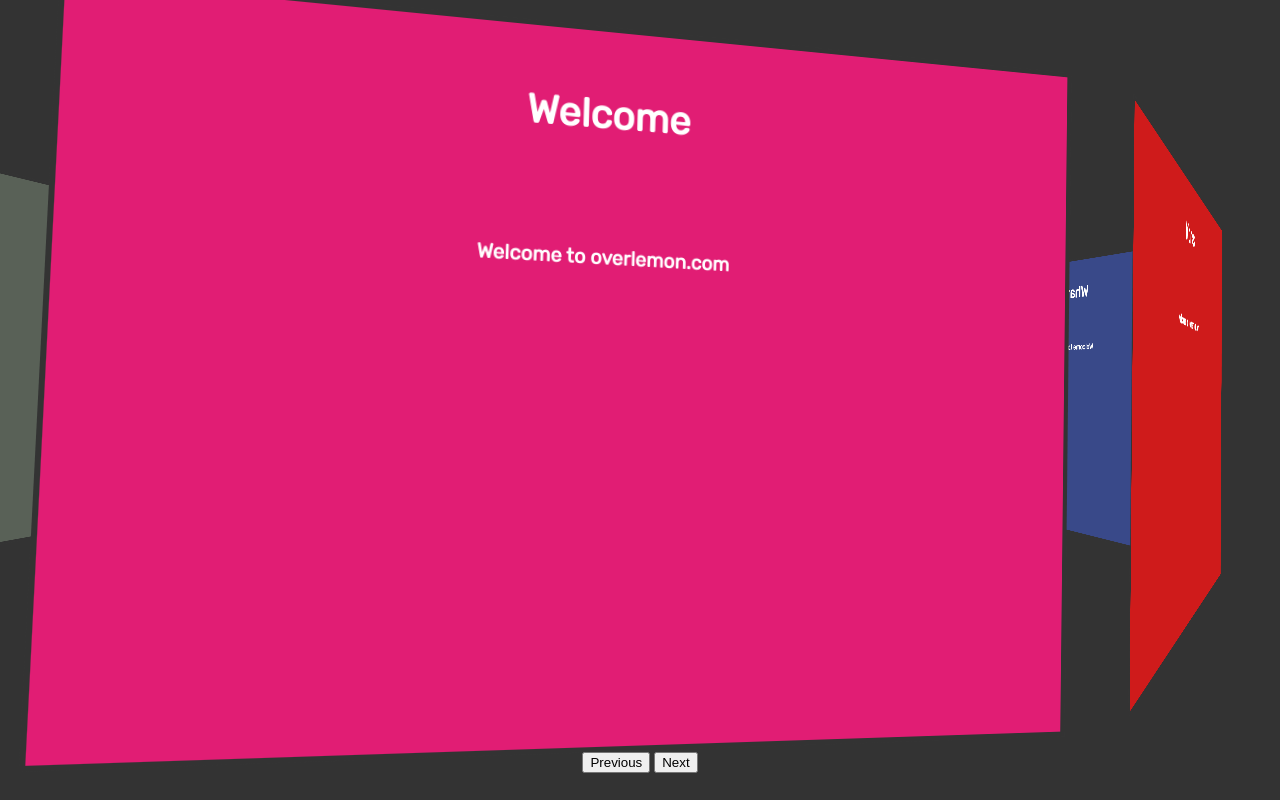
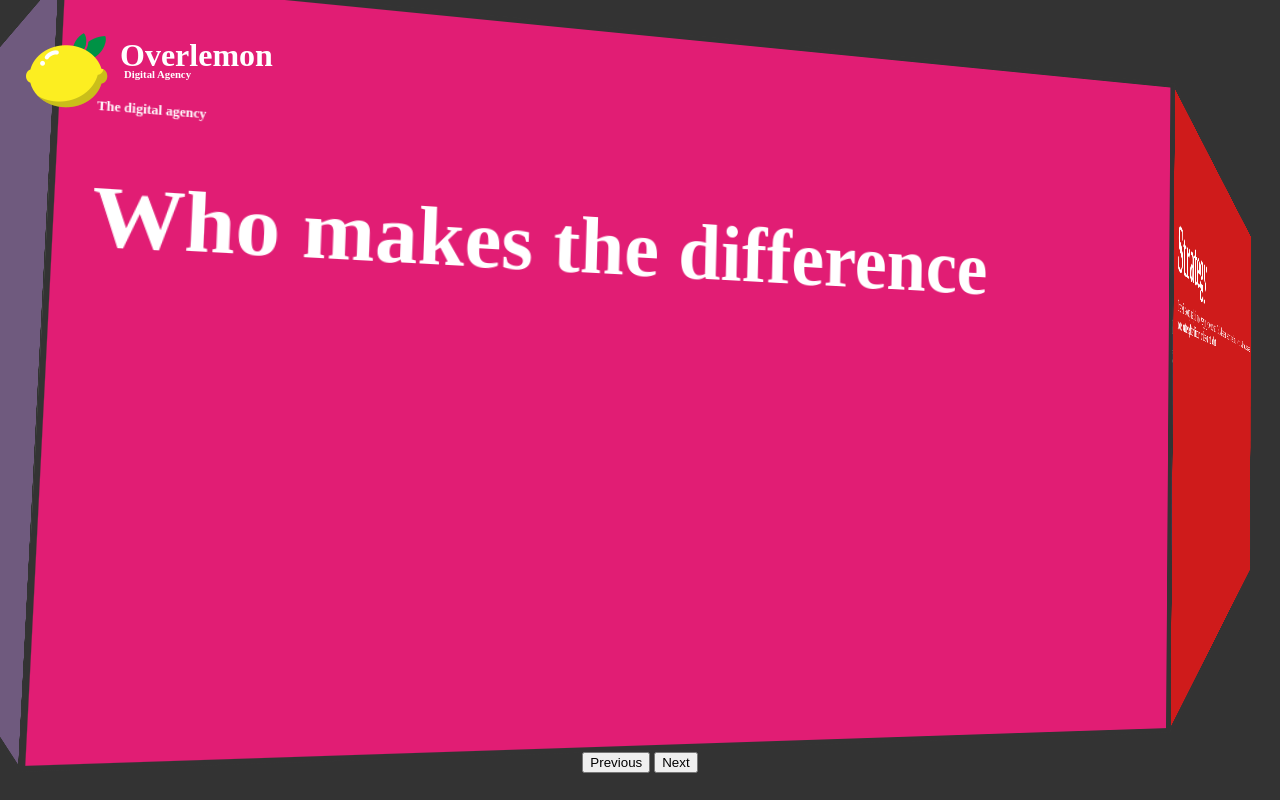
Before and after one commit to liebsen/overlemon, a plain HTML site: page public/index.html in a window 1280 px wide. Drawn offline with Linux system fonts and the light colour scheme; a web font is replaced by a local one.

Commit message:
General layout

```diff
--- a/public/css/scene.css
+++ b/public/css/scene.css
@@ -4,8 +4,33 @@
   font-family: sans-serif;
   text-align: center;
   overflow: hidden;
-  font-family: 'Rubik';
+  font-family: 'Coustard';
   background-color: #333;
+  color: white;
+}
+
+.logo {
+  position: absolute;
+  z-index: 10;
+  top: 1rem;
+  left: 1rem;
+  width: 300px;
+  height: 100px;
+  background-image: url(/img/monogram.png);
+  background-repeat: no-repeat;
+}
+
+.logo h1 {
+  text-align: left;
+  margin-left: 6.5rem;
+  margin-bottom: 0;
+}
+
+.logo h6 {
+  text-align: left;
+  margin-left: 6.75rem;
+  margin-top: 0;
+  line-height: 0;
 }
 
 .scene {
@@ -29,28 +54,39 @@
 
 .carousel__cell {
   position: absolute;
-  width: 80vw;
+  padding: 2rem;
+  padding-top: 5rem;
+  width: 90vw;
   height: 90vh;
   left: 10px;
   top: 10px;
   border: 5px solid #333;
-  line-height: 116px;
-  font-size: 20px;
+  font-size: 18px;
   font-weight: bold;
   color: white;
-  text-align: center;
+  text-align: left;
   transition: transform 1s, opacity 1s;
 }
 
-.carousel__cell:nth-child(9n+1) { background: #e11d74; }
-.carousel__cell:nth-child(9n+2) { background: #cf1b1b; }
-.carousel__cell:nth-child(9n+3) { background: #394989; }
-.carousel__cell:nth-child(9n+4) { background: #2b580c; }
-.carousel__cell:nth-child(9n+5) { background: #3b6978; }
-.carousel__cell:nth-child(9n+6) { background: #596157; }
-.carousel__cell:nth-child(9n+7) { background: #6f5a7e; }
-.carousel__cell:nth-child(9n+8) { background: #5b5656; }
-.carousel__cell:nth-child(9n+0) { background: #3e206d; }
+.carousel__cell h1 {
+  font-size: 5rem;
+  margin-bottom: 0.5rem;
+  line-height: 1;
+}
+
+.carousel__cell p {
+  font-weight: 200;
+}
+
+.carousel__cell:nth-child(9n+1) { background-color: #e11d74; }
+.carousel__cell:nth-child(9n+2) { background-color: #cf1b1b; }
+.carousel__cell:nth-child(9n+3) { background-color: #394989; }
+.carousel__cell:nth-child(9n+4) { background-color: #2b580c; }
+.carousel__cell:nth-child(9n+5) { background-color: #3b6978; }
+.carousel__cell:nth-child(9n+6) { background-color: #596157; }
+.carousel__cell:nth-child(9n+7) { background-color: #6f5a7e; }
+.carousel__cell:nth-child(9n+8) { background-color: #5b5656; }
+.carousel__cell:nth-child(9n+0) { background-color: #3e206d; }
 
 .carousel__cell:nth-child(1) { transform: rotateY(  0deg) translateZ(15vh); }
 .carousel__cell:nth-child(2) { transform: rotateY( 40deg) translateZ(15vh); }
--- a/public/index.html
+++ b/public/index.html
@@ -13,36 +13,56 @@
   <meta property="og:url" content="https://hub.overlemon.com" />
   <meta property="og:image" content="https://hub.overlemon.com/dist/img/splash-share.jpg" />
   <meta property="og:description" content="Your private meeting hub" />
-  <link href="https://fonts.googleapis.com/css2?family=Rubik&display=swap" rel="stylesheet">
+  <link href="https://fonts.googleapis.com/css2?family=Coustard&display=swap" rel="stylesheet">
   <title>Overlemon</title>
 </head>
 <body>
-
-<div class="scene">
+  <div class="logo">
+    <h1>Overlemon</h1>
+    <h6>Digital Agency</h6>
+  </div>
+  <div class="scene" id="gestureZone">
     <div class="carousel">
       <div class="carousel__cell">
-      <h1>Welcome</h1>
+        <h6>The digital agency</h6>
+        <h1>Who makes the difference</h1>
+      </div>
+      <div class="carousel__cell">
+        <h1>Strategy</h1>
+        <p>There is a deep analysis stage every project we undertake. This involves mainly listening to the client and understand what they need. Afterwards, we focus on the right architecture for the solution to be built.</p>
+      </div>
+      <div class="carousel__cell">
+        <h1>Design</h1>
+        <p>We start with a pencil and paper in order to understand the big picture. From there, we keep an open communication with the client to ensure that each iteration get us closer to the desired outcome</p>
+      </div>
+      <div class="carousel__cell">
+        <h1>Code</h1>
+        <p>The engineering team takes the lead here. With a high degree of professionalism, collaborating with each other they apply their knowledge combined with best industry practices to to fulfill the client’s expectations and deliver high quality software.</p>
+      </div>
+      <div class="carousel__cell">
+        <h1>Our Work</h1>
         <p>Welcome to overlemon.com</p>
       </div>
       <div class="carousel__cell">
-      <h1>Works</h1>
-      <p>Welcome to overlemon.com</p>
+        <h1>Let’s work together!</h1>
+        <p>Tell us a little about you and your project</p>
+        <form onsubmit="return sendQuote()">
+          <div class="field">
+            <input type="text" class="input" name="name" placeholder="Your name" />
           </div>
-    <div class="carousel__cell">
-      <h1>What we do</h1>
-      <p>Welcome to overlemon.com</p>
+          <div class="field">
+            <input type="text" class="input" name="phone" placeholder="Your phone" />
           </div>
-    <div class="carousel__cell">
-      <h1>What we are</h1>
-      <p>Welcome to overlemon.com</p>
+          <div class="field">
+            <input type="text" class="input" name="email" placeholder="Your email" />
           </div>
-    <div class="carousel__cell">
-      <h1>Contact</h1>
-      <p>Welcome to overlemon.com</p>
+          <div class="field">
+            <textarea class="textarea" name="comment" placeholder="Tell us abut your project"></textarea>
           </div>
-    <div class="carousel__cell">
-      <h1>Quote request</h1>
-      <p>Welcome to overlemon.com</p>
+          <div class="field">
+            <input type="submit" class="button" value="Send" />
+          </div>
+        </form>
       </div>
       <div class="carousel__cell">
         <h1>Never stop dreaming</h1>
@@ -58,6 +78,7 @@
     </p>
   </div>
   <script src="/js/scene.js"></script>
-
+  <script src="/js/swipe.js"></script>
+  <script src="/js/keys.js"></script>
 </body>
 </html>
--- /dev/null
+++ b/public/js/keys.js
@@ -0,0 +1,22 @@
+document.onkeydown = (e) => {
+  switch (e.which) {
+    case 37: // left
+  selectedIndex--;
+  rotateCarousel();
+      break
+
+    case 38: // up
+      break
+
+    case 39: // right
+  selectedIndex++;
+  rotateCarousel();
+      break
+
+    case 40: // down
+      break
+
+    default: return
+  }
+  e.preventDefault()
+}
--- a/public/js/scene.js
+++ b/public/js/scene.js
@@ -11,8 +11,6 @@
 
 function rotateCarousel() {
   var angle = theta * selectedIndex * -1;
-  console.log(radius)
-  console.log(rotateFn)
   carousel.style.transform = 'translateZ(' + -radius + 'px) ' +
     rotateFn + '(' + angle + 'deg)';
 }
--- /dev/null
+++ b/public/js/swipe.js
@@ -0,0 +1,39 @@
+let touchstartX = 0;
+let touchstartY = 0;
+let touchendX = 0;
+let touchendY = 0;
+
+const gestureZone = document.getElementById('gestureZone');
+
+gestureZone.addEventListener('touchstart', function(event) {
+    touchstartX = event.changedTouches[0].screenX;
+    touchstartY = event.changedTouches[0].screenY;
+}, false);
+
+gestureZone.addEventListener('touchend', function(event) {
+    touchendX = event.changedTouches[0].screenX;
+    touchendY = event.changedTouches[0].screenY;
+    handleGesture();
+}, false);
+
+function handleGesture() {
+    if (touchendX <= touchstartX) {
+        console.log('Swiped left');
+    }
+
+    if (touchendX >= touchstartX) {
+        console.log('Swiped right');
+    }
+
+    if (touchendY <= touchstartY) {
+        console.log('Swiped up');
+    }
+
+    if (touchendY >= touchstartY) {
+        console.log('Swiped down');
+    }
+
+    if (touchendY === touchstartY) {
+        console.log('Tap');
+    }
+}
```
Also changed, not shown: public/img/logo.png (added), public/img/monogram.png (added), 2 other files. Lines whose indentation alone changed are shown as unchanged.
